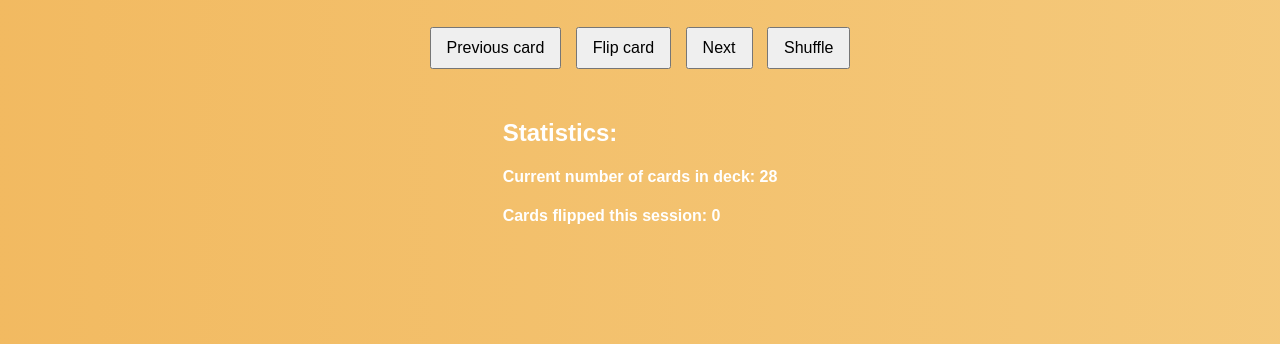
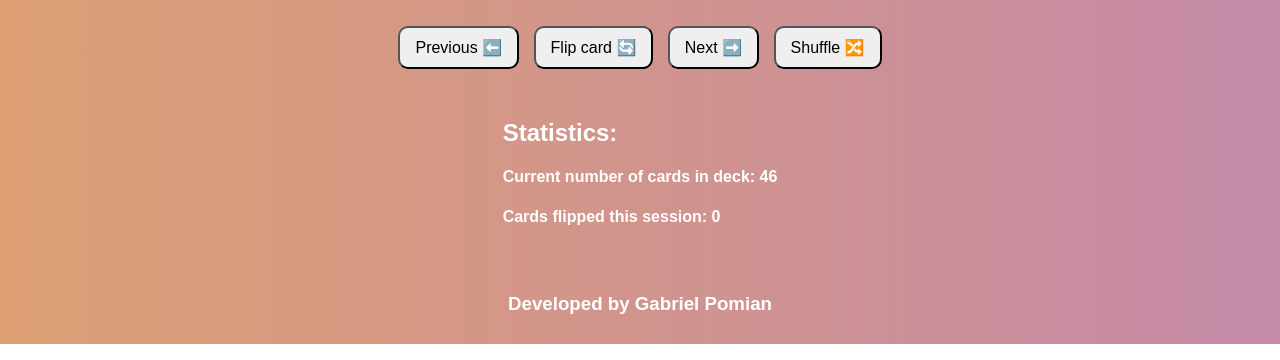
Before and after one commit to RankedLotus/AP_Spanish_Flashcards_Website, a plain HTML site: page index.html in a window 1280 px wide. Shown: the part 456-816 px from the top of the page. Drawn offline with Linux system fonts and the light colour scheme.

Commit message:
minor updates
+ footnote
Δ changed button styles
+ added more vocab

```diff
--- a/index.html
+++ b/index.html
@@ -19,16 +19,19 @@
         </div>
     </div>
     <div class="controls">
-        <button id="prev">Previous card</button>
-        <button id="flip">Flip card</button>
-        <button id="next">Next</button>
-        <button id="shuffle">Shuffle</button>
+        <button id="prev">Previous ⬅️</button>
+        <button id="flip">Flip card 🔄</button>
+        <button id="next">Next ➡️</button>
+        <button id="shuffle">Shuffle 🔀</button>
     </div>
     <div class="stats">
         <h2>Statistics:</h2>
         <h4 id="curr_num">Current</h4>
         <h4 id="num_flipped">Cards flipped this session: 0</h4>
     </div>
+    <div class="footer">
+        <h3>Developed by <strong>Gabriel Pomian</strong></h3>
+    </div>
 
     <script src="script.js"></script>
 </body>
--- a/script.js
+++ b/script.js
@@ -1,7 +1,7 @@
 const flashcards = [
     {q: "hay que", a: "we must"},
     {q: "el cura", a: "the priest"},
-    {q: "mandar", a: "to control/to command/to send"},
+    {q: "mandar", a: "to control/ to command/ to send"},
     {q: "rey", a: "king"},
     {q: "huir", a: "to run away"},
     {q: "disponibles", a: "available"},
@@ -11,8 +11,8 @@ const flashcards = [
     {q: "ventajas", a: "advantages"},
     {q: "el nivel", a: "the level"},
     {q: "herramientas", a: "tools"},
-    {q: "el aprendizaje", a: "the learning/the lesson"},
-    {q: "aprovechar", a: "to use/to take advantage of"},
+    {q: "el aprendizaje", a: "the learning/ the lesson"},
+    {q: "aprovechar", a: "to use/ to take advantage of"},
     {q: "suele", a: "tends to"},
     {q: "debíl", a: "weak"},
     {q: "hechar", a: "to throw"},
@@ -26,7 +26,25 @@ const flashcards = [
     {q: "flujos", a: "flows"},
     {q: "envejecer", a: "to age"},
     {q: "ambos", a: "both"},
-    {q: "fallecer", a: "to die"}
+    {q: "fallecer", a: "to die"},
+    {q: "los atrasos", a: "the delays"},
+    {q: "desanimar", a: "to discourage/ to dishearten"},
+    {q: "desperdiciar", a: "to waste"},
+    {q: "inigualables", a: "unmatched/ unrivaled"},
+    {q: "añadir", a: "to add/ to append"},
+    {q: "movilizar", a: "to mobilize"},
+    {q: "alcanzar", a: "to reach/ to attain"},
+    {q: "el provecho", a: "the profit"},
+    {q: "mis consejos", a: "my advice"},
+    {q: "acomodadas", a: "well-off"},
+    {q: "vinculada", a: "linked"},
+    {q: "amontonarse", a: "to accumulate/ to pile up"},
+    {q: "el desacuerdo", a: "the disagreement"},
+    {q: "ellos son humíldes", a: "they are humble"},
+    {q: "gozar", a: "to enjoy"},
+    {q: "ajenos", a: "strangers"},
+    {q: "disminuir", a: "to reduce/ to diminish"},
+    {q: "carecer de", a: "lack of"}
 ];
 
 function shuffleArray(array) {
--- a/style.css
+++ b/style.css
@@ -4,7 +4,7 @@
   left: 0;
   width: 100%;
   height: 100%;
-  background: linear-gradient(270deg, #ff6b6b, #f7d794, #f0af4e, #917e17);
+  background: linear-gradient(270deg, #ff6b6b, #ac75d8, #f0af4e, #917e17);
   background-size: 800% 800%;
   animation: gradientShift 35s ease infinite;
   z-index: -1;
@@ -91,4 +91,11 @@ header {
   font-size: 1em;
   cursor: pointer;
   margin-bottom: 30px;
+  border-radius: 10px;
 }
+
+.footer {
+  position: absolute;
+  bottom: 10px;
+  align-content: center;
+}
```
